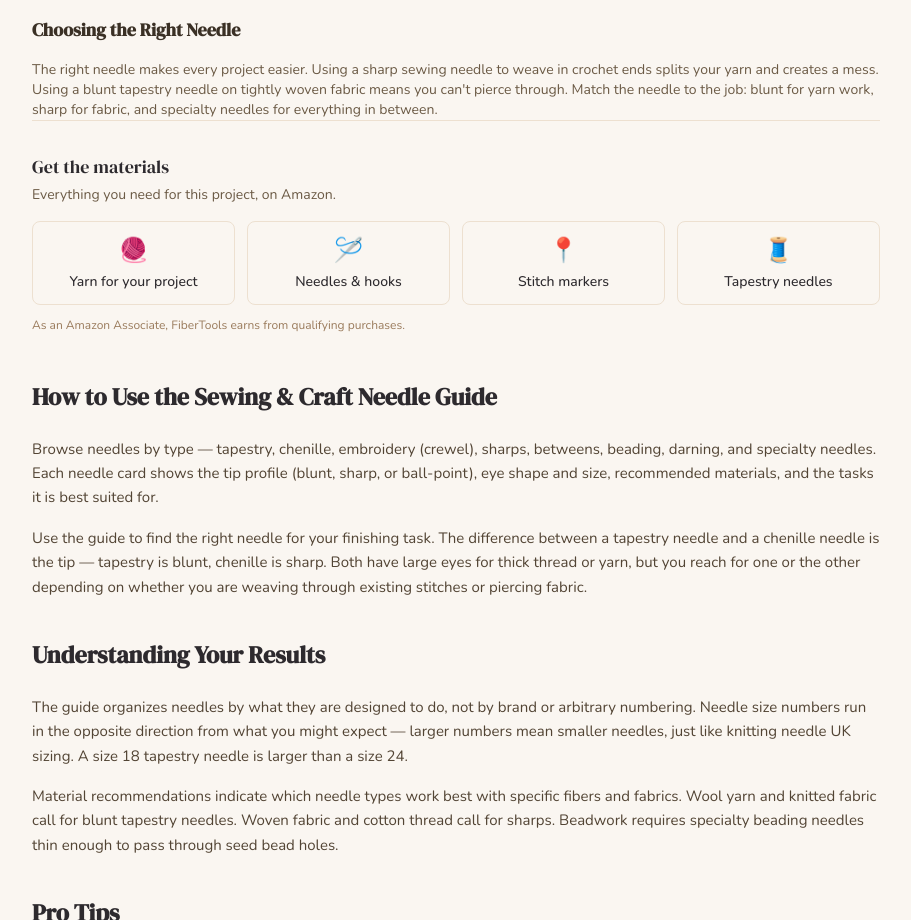
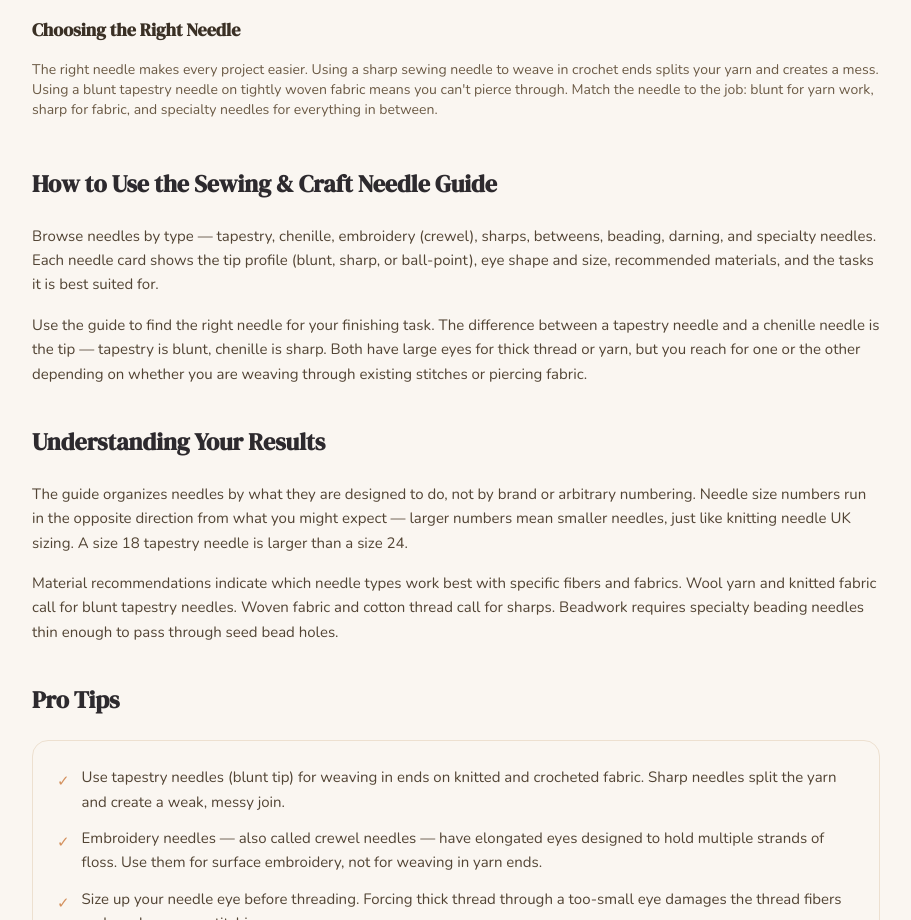
Before and after one commit to raiderj77/fibertools, a Next.js app: page /needle-guide in a window 1280 px wide. Shown: the part 4040-4960 px from the top of the page, without its empty margins (184-1095 px from the left). Built offline with nearby package versions, Linux system fonts and the light colour scheme.

Commit message:
revert: remove ToolLayout FiberGear (build failure) — unblock deploys

```diff
--- a/src/components/ToolLayout.tsx
+++ b/src/components/ToolLayout.tsx
@@ -5,7 +5,6 @@ import { toolContent } from "@/lib/toolContent";
 import { getBlogPostByToolSlug } from "@/lib/blog";
 import { getGuideByToolSlug } from "@/lib/guides";
 import FAQSection from "./FAQSection";
-import FiberGear from "@/components/FiberGear";
 import PrintShareButtons from "./PrintShareButtons";
 import AdUnit from "./AdUnit";
 import LazyAdUnit from "./LazyAdUnit";
@@ -126,14 +125,6 @@ export default function ToolLayout({ slug, children, widgetFirst = false }: Tool
 
       {/* === TOOL UI === */}
       {children}
-
-      {/* Amazon affiliate materials — knit/crochet tools; yarn-calculator has its own tailored one */}
-      {(tool.category === "knitting" || tool.category === "crochet" || tool.category === "both") && slug !== "yarn-calculator" && (
-        <FiberGear
-          craft={tool.category === "crochet" ? "crochet" : tool.category === "knitting" ? "knit" : undefined}
-          visible={true}
-        />
-      )}
 
       {widgetFirst && (
         <>
```
